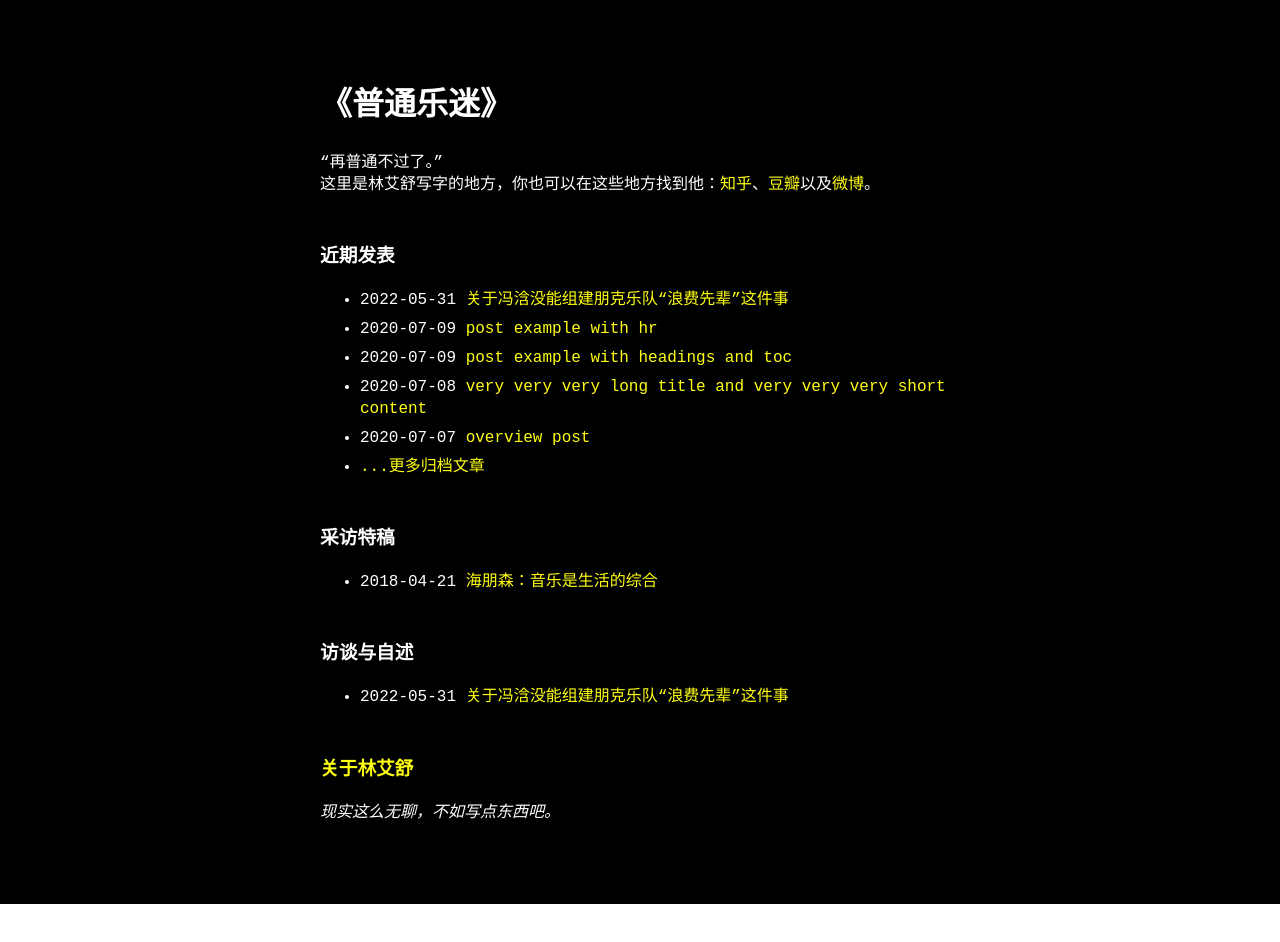
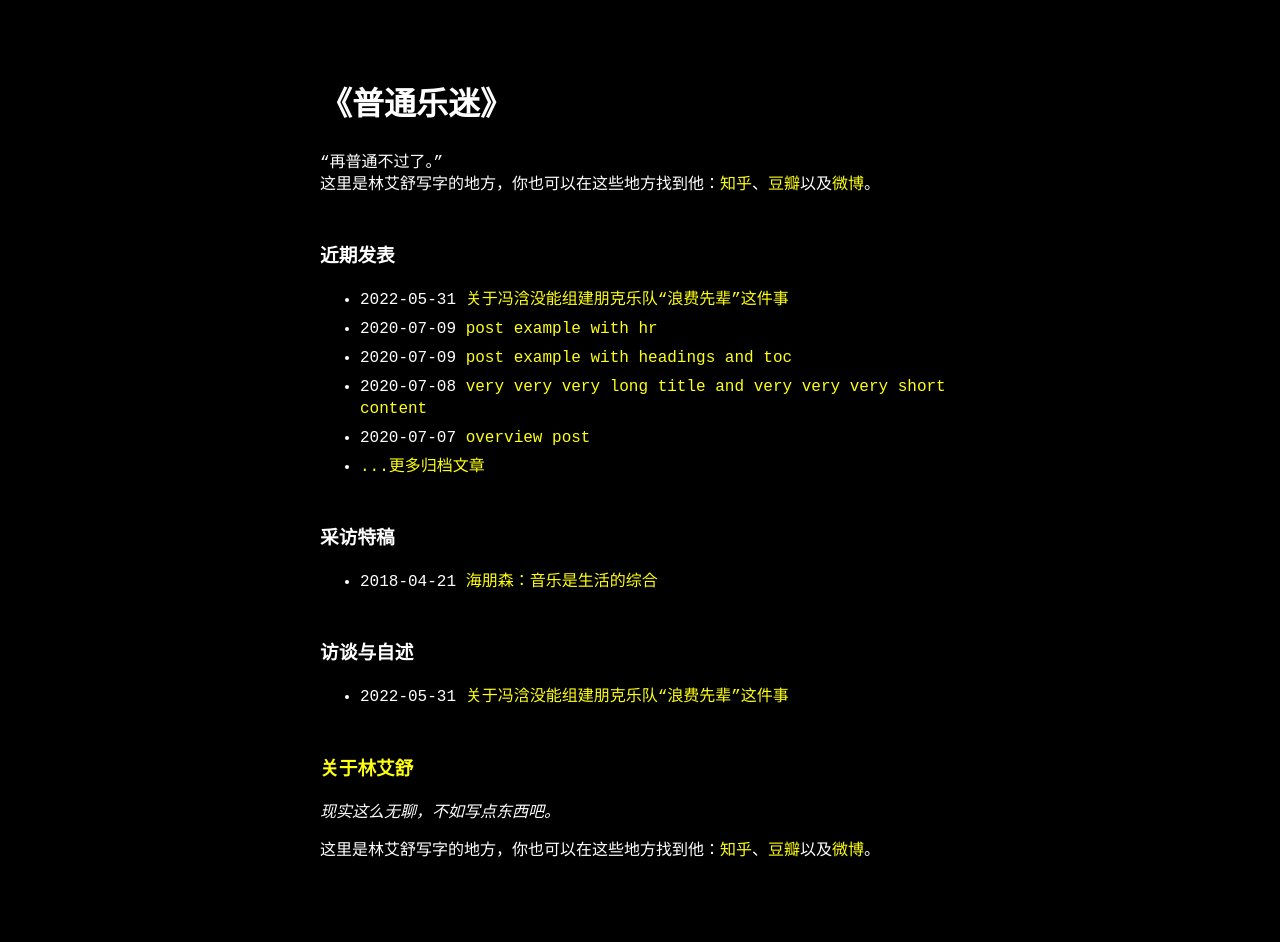
Before and after one commit to salingerlin/salingerlin.github.io, a Jekyll site: the page built from index.md, in a window 1280 px wide. Built offline with Jekyll 4.4.1, drawn with Linux system fonts in a browser that asks for light colours; before the commit the page ends 904 px from its top, so only the background shows below that.

Commit message:
Update index.md

```diff
--- a/index.md
+++ b/index.md
@@ -3,3 +3,5 @@ layout: home
 ---
 
 *现实这么无聊，不如写点东西吧。*
+
+这里是林艾舒写字的地方，你也可以在这些地方找到他：<a href='https://www.zhihu.com/people/sisalinger'>知乎</a>、<a href='https://www.douban.com/people/nassace/?_i=1111874Nv5E76h'>豆瓣</a>以及<a href='https://weibo.com/nassace'>微博</a>。
```
